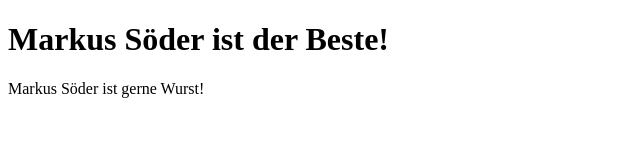
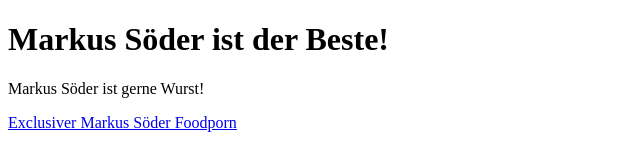
Before and after one commit to 1234vanReal/123123, a plain HTML site: page index.html in a window 1280 px wide. Shown: the whole page, without its empty margins (0-640 px from the left). Drawn offline with Linux system fonts and the light colour scheme.

Commit message:
Update index.html

```diff
--- a/index.html
+++ b/index.html
@@ -14,5 +14,7 @@
 <body>
     <h1>Markus Söder ist der Beste!</h1>
     <p>Markus Söder ist gerne Wurst!</p>
+
+    <a href="MarkusSöder.html">Exclusiver Markus Söder Foodporn</a>
 </body>
 </html>
```
